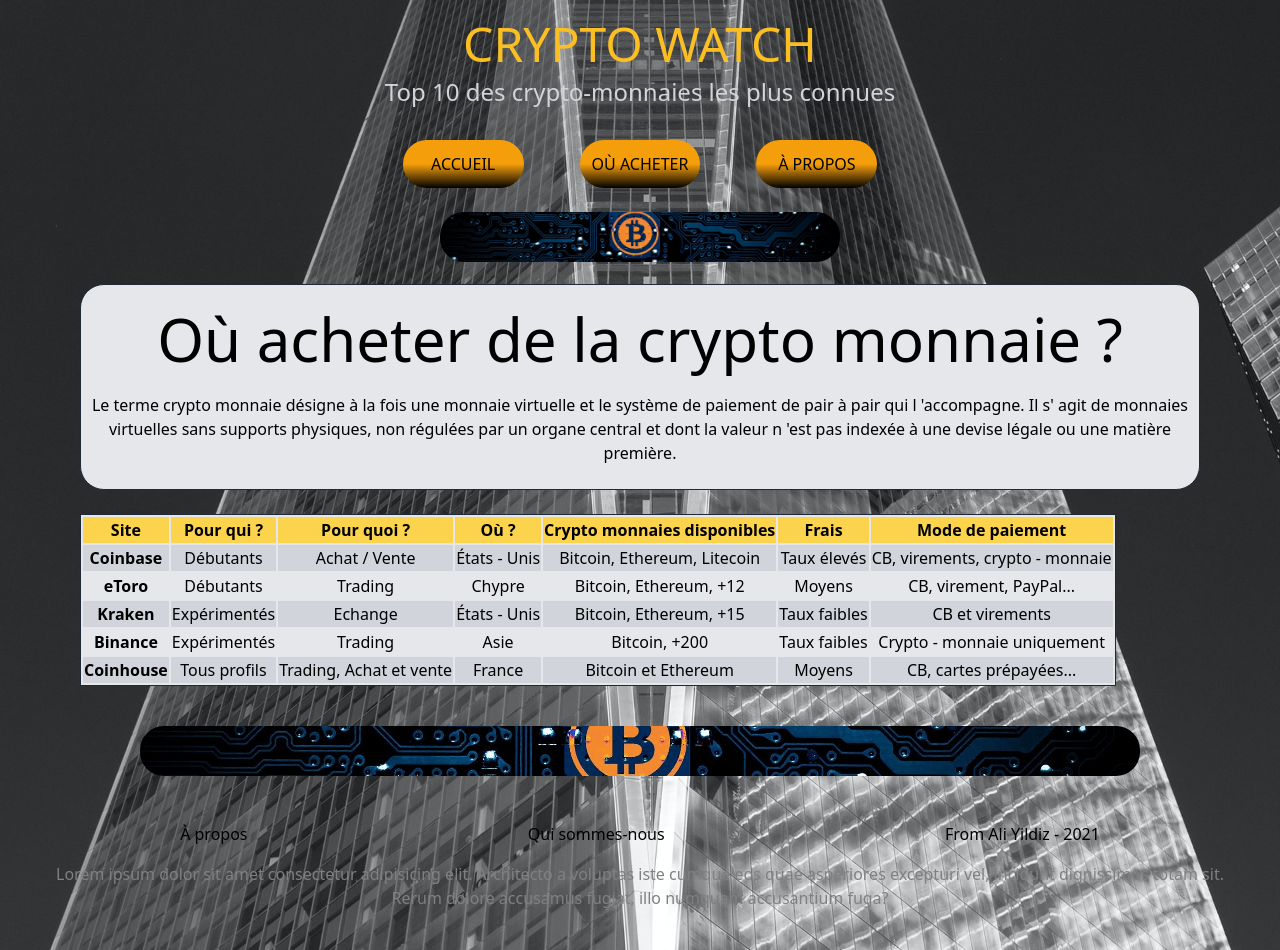
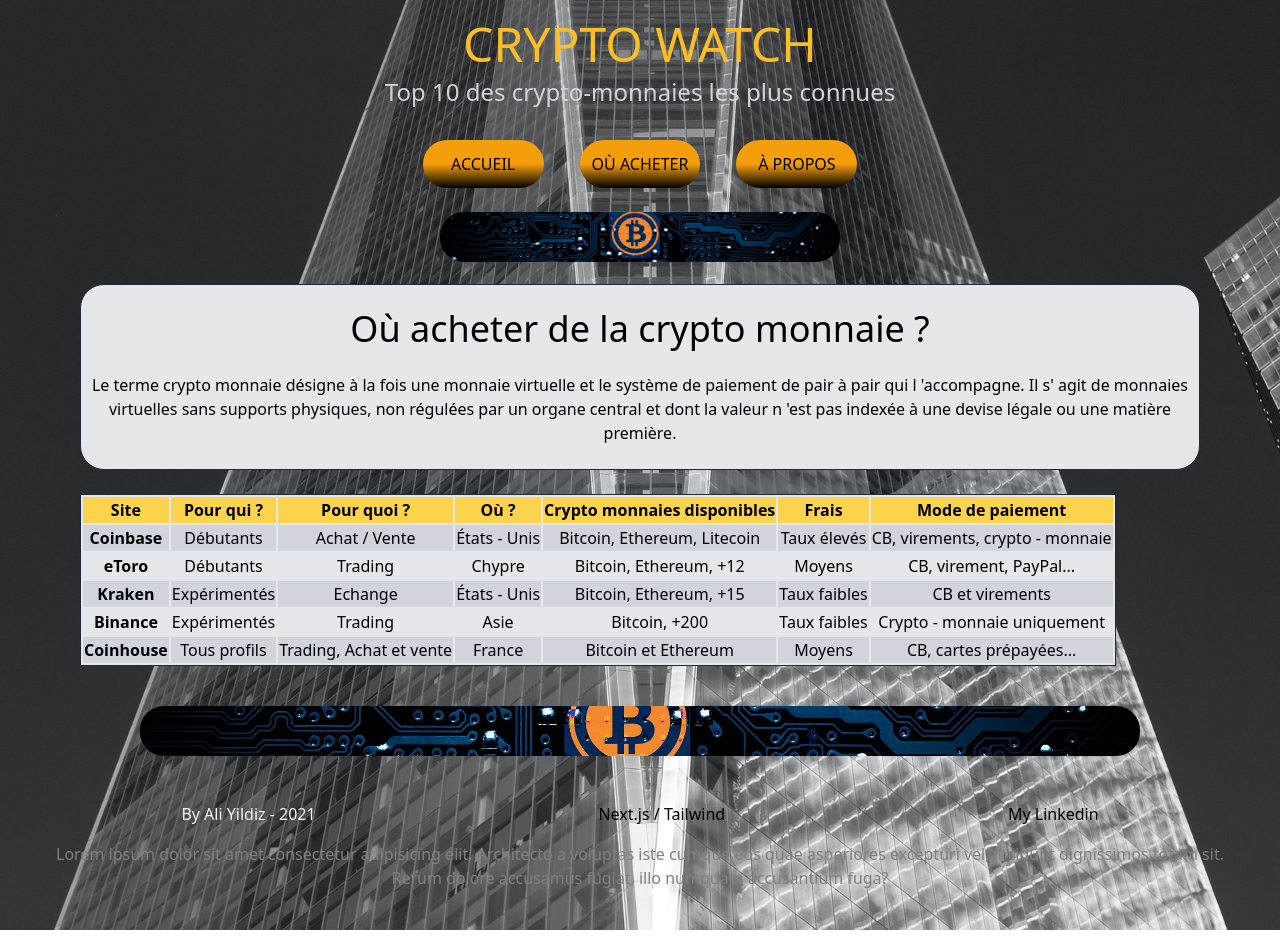
Before and after one commit to AliDizzz/crypto-watch, a Next.js app: page /buyList in a window 1280 px wide. Built offline with nearby package versions, Linux system fonts and the light colour scheme.

Commit message:
page buy update commit

```diff
--- a/components/Layout.js
+++ b/components/Layout.js
@@ -28,7 +28,7 @@
                     <h1 className="text-5xl mb-2 text-yellow-400">CRYPTO WATCH</h1>
                     </motion.div>
                     <h3 className="text-2xl mb-2 text-gray-300">Top 10 des crypto-monnaies les plus connues</h3>
-                    <div className="inline-grid grid-cols-3 gap-x-10 p-4">
+                    <div className="inline-grid grid-cols-3 gap-x-5 p-4">
                         <Link rel="stylesheet" href="/">
                             <button className="bg-gradient-to-t from-black via-yellow-500 to-yellow-500 p-3 m-2 rounded-3xl hover:shadow-md uppercase">
                                 Accueil
@@ -66,9 +66,9 @@
                         quality={50}
                         />
                         <ul className="pt-10 pb-4 flex justify-around">
-                            <li>À propos</li>
-                            <li>Qui sommes-nous</li>
-                            <li>From Ali Yildiz - 2021</li>
+                            <li className="text-gray-100"><a href="https://github.com/AliDizzz">By Ali Yildiz - 2021 </a></li>
+                            <li>Next.js / Tailwind</li>
+                            <li><a href="https://www.linkedin.com/in/ali-yildiz-06245b1a4/">My Linkedin </a></li>
                         </ul>
                         <p>Lorem ipsum dolor sit amet consectetur adipisicing elit.
                             Architecto a voluptas iste cumque eos quae asperiores excepturi vel,
--- a/pages/about.js
+++ b/pages/about.js
@@ -10,7 +10,7 @@
         border border-black sm:rounded-3xl
         ">
         <br/>
-        <h1 className="text-6xl">Qu'est-ce qu'une crypto monnaie ?</h1>
+        <h1 className="text-5xl">Qu'est-ce qu'une crypto monnaie ?</h1>
         <br />
         <p>
         Le terme crypto monnaie désigne à la fois une monnaie virtuelle et le
--- a/pages/buyList.js
+++ b/pages/buyList.js
@@ -7,12 +7,14 @@
         <Layout page="À propos">
             <div
                 className="
+                bg-contain
                 bg-gray-200 md:w-auto
                 border border-gray-800 md:rounded-3xl
+
                 "
             >
                 <br />
-                <h1 className="text-6xl"> Où acheter de la crypto monnaie ? </h1> <br />
+                <h1 className="text-4xl"> Où acheter de la crypto monnaie ? </h1> <br />
                 <p>
                     Le terme crypto monnaie désigne à la fois une monnaie virtuelle et le
                     système de paiement de pair à pair qui l 'accompagne. Il s' agit de
@@ -23,10 +25,10 @@
                 <br />
                 </div><br/>
 
-            <div >
+                <div className="overflow-x-auto">
                 <table className="table-auto bg-gray-200 border-separate border border-gray-800">
-                    <tbody>
-                        <tr className="">
+                    <tbody  className="flex-wrap">
+                        <tr>
                             <td className="bg-yellow-300">
                                 <span className="color-black">
                                     <strong> Site </strong>{" "}
```
